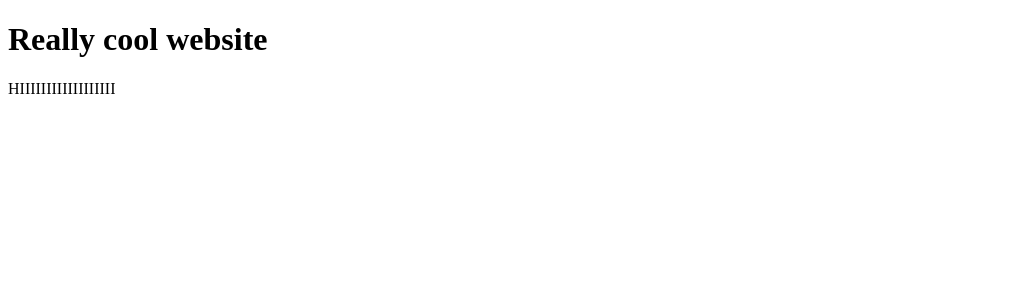
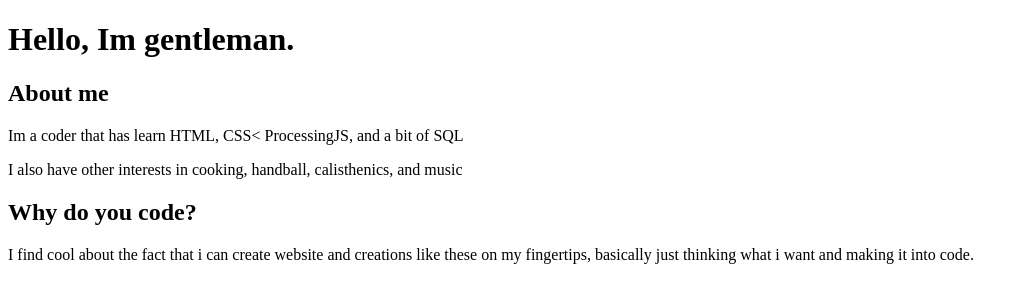
Before and after one commit to Gentleman4/FirstTime.com, a plain HTML site: page index.html in a window 1280 px wide. Shown: the whole page, without its empty margins (0-1028 px from the left). Drawn offline with Linux system fonts and the light colour scheme.

Commit message:
Update index.html

```diff
--- a/index.html
+++ b/index.html
@@ -6,8 +6,13 @@
     </head>
     <body>
 
-    <h1> Really cool website</h1>
-    <p> HIIIIIIIIIIIIIIIIII </p>
+    <h1> Hello, Im gentleman. </h1>
+    <h2> About me </h2>
+        <p>  Im a coder that has learn HTML, CSS< ProcessingJS, and a bit of SQL</p>
+        <p>  I also have other interests in cooking, handball, calisthenics, and music </p>
+    <h2> Why do you code? </h2>
+        <p> I find cool about the fact that i can create website and creations like these on my fingertips, basically just thinking what i want and making it into code. </p>
+
 
     </body>
 </html>
```
